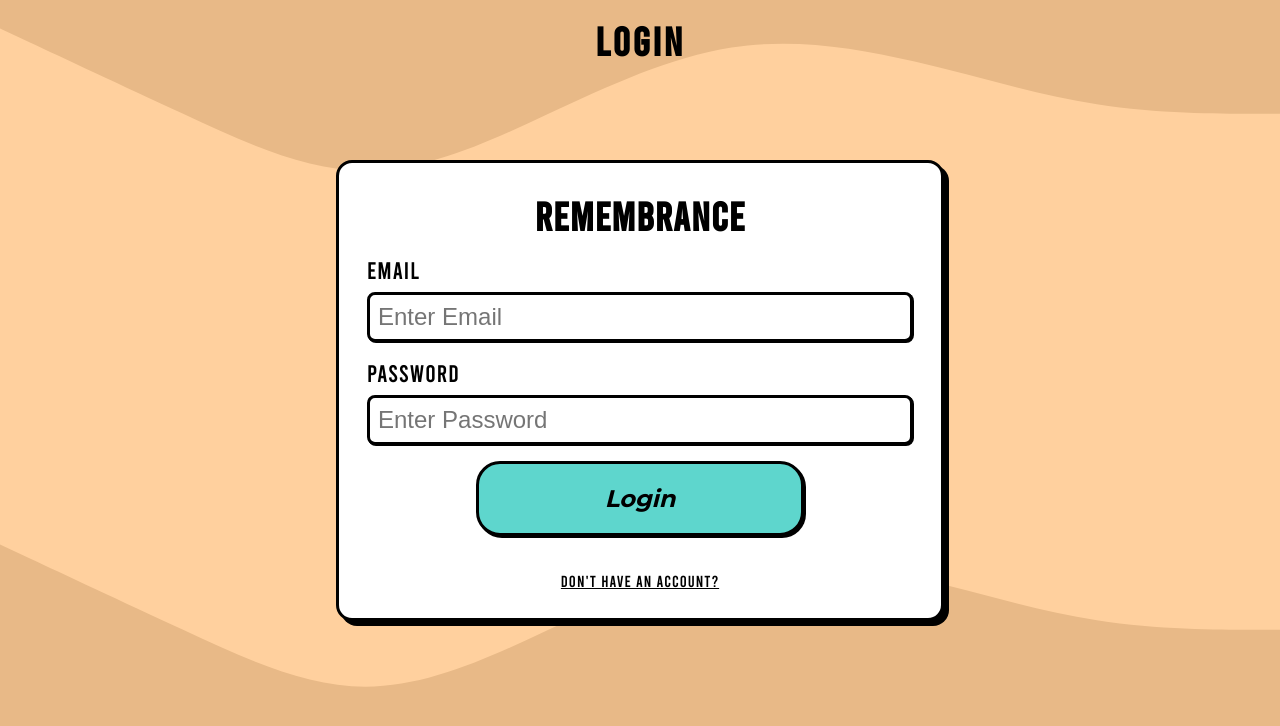
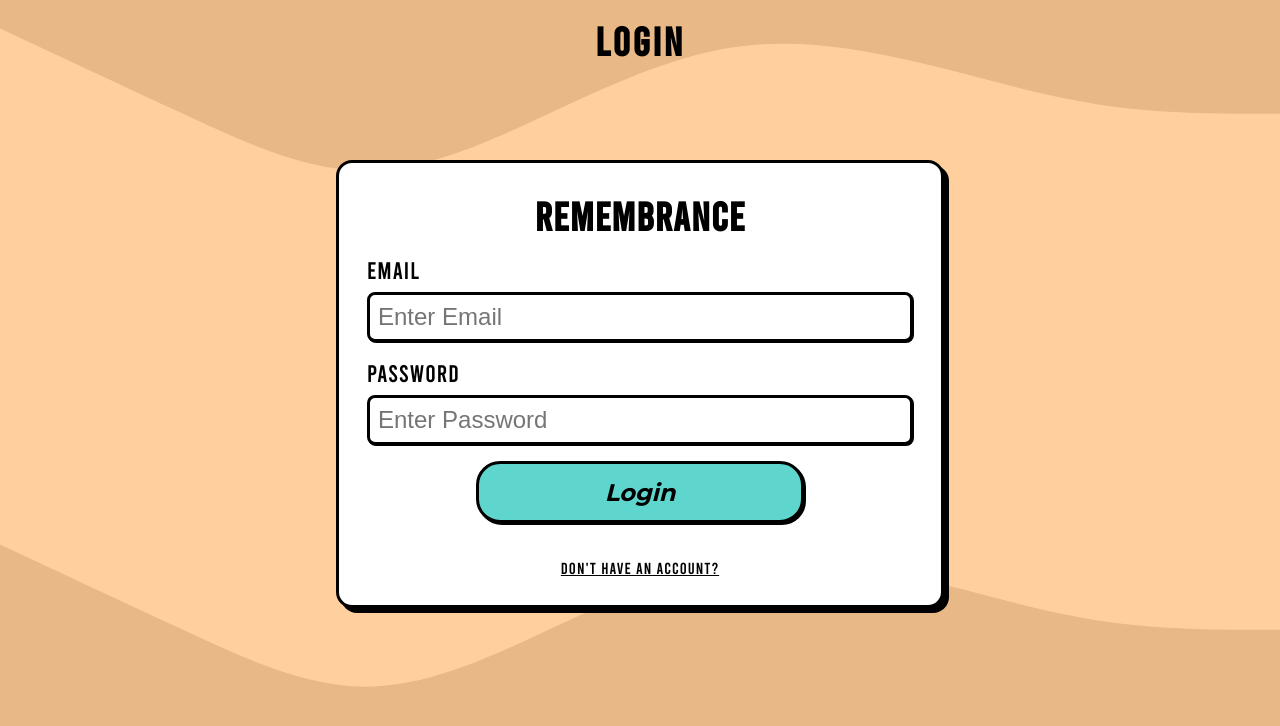
Before and after one commit to isaacruiz0/Front-End-Remembrance, a React (Create React App) app: page /login in a window 1280 px wide. Shown: the top 726 px of the page. Built offline with nearby package versions, Linux system fonts and the light colour scheme.

Commit message:
updating padding for login button

```diff
--- a/src/Components/login/login.scss
+++ b/src/Components/login/login.scss
@@ -112,6 +112,13 @@
             justify-content: center;
             .login-box{
                 width: 50%;
+                .login-form{
+                    .inputField{
+                        input[type=button]{
+                            padding: .85rem;
+                        }
+                    }
+                }
             }
         }
     }
```
